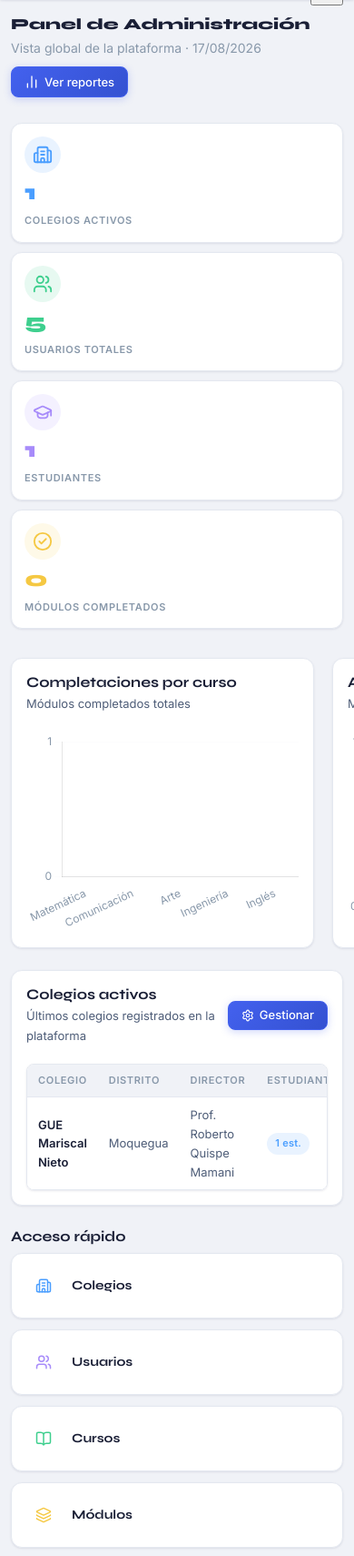
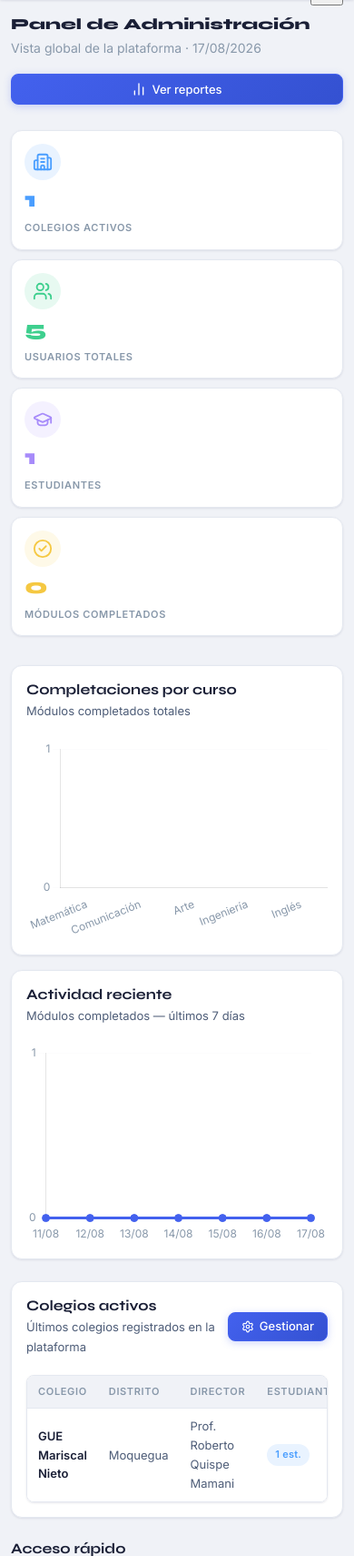
Before and after one commit to andreTYS/Stellar, a PHP site: page /admin/index.php in a window 390 px wide; the page is wider, and only the part inside the window is pictured. Shown: the part 48-1758 px from the top of that part at 91% size. Run offline with PHP 8.4, Linux system fonts and the light colour scheme; the visitor is signed in with stand-in values (Sample User, id 1); data comes from the database, SQL or seed files in the repository; data that the repository does not hold is empty.

Commit message:
fix: responsive layout and visual polish across all role dashboards
- Replace non-existent .page-header class with .page-action-header
  on all 9 affected pages (admin, docente, practicante, admin_colegio,
  estudiante) — this was the root cause of header layout distortion
- Add .charts-row CSS class and apply to admin dashboard charts grid
  so it stacks to single column on mobile (≤768px)
- Add .aulas-grid CSS class and apply to docente aula cards grid
- Add .course-hero-inner CSS class and apply to estudiante/curso.php
  hero card so icon + text stack vertically on small screens
- Add .sidebar-layout CSS class (280px + 1fr, stacks on mobile) and
  apply to admin_colegio/modulos.php two-column layout
- Add .form-row-2 CSS class (1fr 1fr, stacks on ≤640px) and apply
  to practicante/asistencia.php session form fields
- Remove duplicate $extraCss=['sidebar.css'] from admin_colegio/index.php
  (header.php already includes sidebar.css for all pages)

```diff
--- a/admin/index.php
+++ b/admin/index.php
@@ -29,7 +29,7 @@ require_once __DIR__ . '/../includes/header.php';
 ?>
 
 <!-- Page header -->
-<div class="page-header flex justify-between items-center">
+<div class="page-action-header">
   <div>
     <h1 class="page-title">Panel de Administración</h1>
     <p class="page-subtitle">Vista global de la plataforma · <?= date('d/m/Y') ?></p>
@@ -73,7 +73,7 @@ require_once __DIR__ . '/../includes/header.php';
 </div>
 
 <!-- Charts row -->
-<div style="display:grid;grid-template-columns:1fr 1fr;gap:20px;margin-bottom:24px">
+<div class="charts-row">
 
   <!-- Completaciones por curso -->
   <div class="card">
--- a/admin_colegio/aulas.php
+++ b/admin_colegio/aulas.php
@@ -190,7 +190,7 @@ $extraCss  = ['sidebar.css'];
 include __DIR__ . '/../includes/header.php';
 ?>
 
-<div class="page-header flex justify-between items-center">
+<div class="page-action-header">
   <div>
     <h1 class="page-title">Aulas</h1>
     <p class="page-subtitle">Crea y gestiona las aulas de tu colegio</p>
--- a/admin_colegio/index.php
+++ b/admin_colegio/index.php
@@ -105,11 +105,10 @@ $aulas = $stmtAulaList->fetchAll();
 // ── Page setup ────────────────────────────────────────────────
 $pageTitle = 'Dashboard Institucional';
 $activeNav = 'dashboard';
-$extraCss  = ['sidebar.css'];
 include __DIR__ . '/../includes/header.php';
 ?>
 
-<div class="page-header flex justify-between items-center">
+<div class="page-action-header">
   <div>
     <h1 class="page-title"><?= $colegioNombre ?></h1>
     <p class="page-subtitle">Panel de gestión institucional · <?= date('d/m/Y') ?></p>
--- a/admin_colegio/modulos.php
+++ b/admin_colegio/modulos.php
@@ -71,7 +71,7 @@ require_once __DIR__ . '/../includes/header.php';
   </div>
   <?php endif; ?>
 
-  <div style="display:grid;grid-template-columns:280px 1fr;gap:24px;align-items:start;">
+  <div class="sidebar-layout">
     <!-- Aula selector -->
     <div class="card">
       <h2 class="card-title" style="margin-bottom:16px;">Seleccionar aula</h2>
--- a/assets/css/stellar.css
+++ b/assets/css/stellar.css
@@ -1755,3 +1755,121 @@ select.form-control { height: 40px; }
   .page-content { padding: 0 !important; max-width: none !important; }
   .card { box-shadow: none !important; border: 1px solid #e0e0e0 !important; }
 }
+
+/* ── table-wrap alias — fully styled (matches table-wrapper) ── */
+.table-wrap {
+  width: 100%;
+  overflow-x: auto;
+  background: var(--bg-card);
+  border: 1px solid var(--bg-border);
+  border-radius: var(--radius);
+  box-shadow: var(--shadow-sm);
+}
+.table {
+  width: 100%;
+  border-collapse: collapse;
+  font-size: 13px;
+}
+
+/* ── Empty-icon (used in practicante / admin_colegio) ────────── */
+.empty-icon {
+  display: flex;
+  justify-content: center;
+  align-items: center;
+  margin-bottom: 12px;
+  color: var(--text-muted);
+  opacity: 0.4;
+}
+
+/* ── Page action header — title left, CTA right ──────────────── */
+/* Use <div class="page-action-header"> instead of inline flex   */
+.page-action-header {
+  display: flex;
+  align-items: flex-start;
+  justify-content: space-between;
+  gap: 16px;
+  margin-bottom: 28px;
+  flex-wrap: wrap;
+}
+.page-action-header .page-title   { margin-bottom: 4px; }
+.page-action-header .page-subtitle { margin-top: 4px; }
+
+/* ── Responsive 2-column charts row ─────────────────────────── */
+.charts-row {
+  display: grid;
+  grid-template-columns: 1fr 1fr;
+  gap: 20px;
+  margin-bottom: 24px;
+}
+
+/* ── Course hero inner layout ────────────────────────────────── */
+.course-hero-inner {
+  display: flex;
+  align-items: center;
+  gap: 20px;
+}
+
+/* ── Aulas / modules grid ────────────────────────────────────── */
+.aulas-grid {
+  display: grid;
+  grid-template-columns: repeat(auto-fill, minmax(260px, 1fr));
+  gap: 14px;
+}
+
+/* ── Stat icon Lucide size normalization ─────────────────────── */
+.stat-icon [data-lucide],
+.stat-icon svg {
+  width: 20px;
+  height: 20px;
+}
+
+/* ── Responsive overrides ────────────────────────────────────── */
+@media (max-width: 768px) {
+  .charts-row { grid-template-columns: 1fr; gap: 16px; }
+  .aulas-grid { grid-template-columns: 1fr; }
+  .module-title { white-space: normal; }
+}
+
+@media (max-width: 640px) {
+  .page-action-header { flex-direction: column; }
+  .page-action-header > .btn,
+  .page-action-header > a.btn { width: 100%; justify-content: center; }
+
+  .course-hero-inner {
+    flex-direction: column;
+    align-items: flex-start;
+    gap: 14px;
+  }
+  .course-hero-inner > div:first-child {
+    /* the color square */
+    width: 56px !important;
+    height: 56px !important;
+    font-size: 28px !important;
+  }
+
+  .aulas-grid { grid-template-columns: 1fr; }
+}
+
+/* ── Sidebar+content two-column layout ───────────────────────── */
+.sidebar-layout {
+  display: grid;
+  grid-template-columns: 280px 1fr;
+  gap: 24px;
+  align-items: start;
+}
+
+@media (max-width: 768px) {
+  .sidebar-layout { grid-template-columns: 1fr; }
+}
+
+/* ── Form 2-col grid (stacks on mobile) ─────────────────────── */
+.form-row-2 {
+  display: grid;
+  grid-template-columns: 1fr 1fr;
+  gap: 16px;
+  margin-bottom: 16px;
+}
+
+@media (max-width: 640px) {
+  .form-row-2 { grid-template-columns: 1fr; }
+}
--- a/docente/index.php
+++ b/docente/index.php
@@ -45,7 +45,7 @@ require_once __DIR__ . '/../includes/header.php';
 ?>
 
 <!-- Page header -->
-<div class="page-header flex justify-between items-center">
+<div class="page-action-header">
   <div>
     <h1 class="page-title">¡Hola, <?= sanitize($user['nombre'] ?? 'Docente') ?>!</h1>
     <p class="page-subtitle">Resumen de tus aulas y progreso de estudiantes</p>
@@ -114,7 +114,7 @@ require_once __DIR__ . '/../includes/header.php';
     <p class="empty-state-desc">Contacta al director para que te asigne un aula.</p>
   </div>
   <?php else: ?>
-  <div style="display:grid;grid-template-columns:repeat(auto-fill,minmax(260px,1fr));gap:14px">
+  <div class="aulas-grid">
     <?php foreach ($aulas as $aula):
       $n     = (int)$aula['total_estudiantes'];
       $comp  = (int)$aula['modulos_completados'];
--- a/estudiante/certificados.php
+++ b/estudiante/certificados.php
@@ -41,7 +41,7 @@ require_once __DIR__ . '/../includes/header.php';
 ?>
 
 <!-- Page header -->
-<div class="page-header flex justify-between items-center" style="flex-wrap:wrap;gap:16px;">
+<div class="page-action-header">
   <div>
     <h1 class="page-title">Mis Certificados</h1>
     <p class="page-subtitle">
--- a/estudiante/curso.php
+++ b/estudiante/curso.php
@@ -70,7 +70,7 @@ include __DIR__ . '/../includes/header.php';
 <!-- Course hero card -->
 <div class="card mb-28"
      style="border-color:<?= $color ?>40;background:linear-gradient(135deg,<?= $color ?>0d,var(--bg-surface))">
-  <div class="flex items-center gap-20">
+  <div class="course-hero-inner">
     <div style="width:72px;height:72px;border-radius:16px;background:<?= $color ?>;display:flex;align-items:center;justify-content:center;flex-shrink:0;font-family:'Syne',sans-serif;font-weight:800;font-size:36px;color:#fff;user-select:none"><?= htmlspecialchars($initial) ?></div>
     <div class="flex-1">
       <h1 class="page-title mb-8" style="color:<?= $color ?>"><?= sanitize($curso['nombre']) ?></h1>
--- a/estudiante/portafolio.php
+++ b/estudiante/portafolio.php
@@ -49,7 +49,7 @@ require_once __DIR__ . '/../includes/header.php';
 ?>
 
 <!-- Page header -->
-<div class="page-header flex justify-between items-center">
+<div class="page-action-header">
   <div>
     <h1 class="page-title">Mi Portafolio</h1>
     <p class="page-subtitle">
--- a/practicante/asistencia.php
+++ b/practicante/asistencia.php
@@ -81,7 +81,7 @@ $activeNav = 'sesiones';
 include __DIR__ . '/../includes/header.php';
 ?>
 
-<div class="page-header flex justify-between items-center">
+<div class="page-action-header">
   <div>
     <h1 class="page-title">Registrar Sesión</h1>
     <p class="page-subtitle">Documenta la sesión de clase y toma asistencia</p>
@@ -100,7 +100,7 @@ include __DIR__ . '/../includes/header.php';
   <form method="post" action="<?= BASE_URL ?>/practicante/asistencia.php"
         enctype="multipart/form-data" id="formSesion">
 
-    <div style="display:grid;grid-template-columns:1fr 1fr;gap:16px;margin-bottom:16px">
+    <div class="form-row-2">
 
       <!-- Aula -->
       <div>
--- a/practicante/index.php
+++ b/practicante/index.php
@@ -35,7 +35,7 @@ $activeNav = 'dashboard';
 include __DIR__ . '/../includes/header.php';
 ?>
 
-<div class="page-header flex justify-between items-center">
+<div class="page-action-header">
   <div>
     <h1 class="page-title">¡Hola, <?= sanitize($user['nombre'] ?? 'Practicante') ?>!</h1>
     <p class="page-subtitle">Gestiona tus aulas y registra el progreso de las sesiones</p>
--- a/practicante/modulo.php
+++ b/practicante/modulo.php
@@ -74,7 +74,7 @@ include __DIR__ . '/../includes/header.php';
 </div>
 
 <!-- ── Page header ──────────────────────────────────────────── -->
-<div class="page-header flex justify-between items-center no-print">
+<div class="page-action-header no-print">
   <div>
     <a href="<?= BASE_URL ?>/practicante/index.php"
        class="flex items-center gap-8 text-muted text-sm mb-8"
--- a/practicante/sesiones.php
+++ b/practicante/sesiones.php
@@ -15,7 +15,7 @@ $activeNav = 'sesiones';
 include __DIR__ . '/../includes/header.php';
 ?>
 
-<div class="page-header flex justify-between items-center">
+<div class="page-action-header">
   <div>
     <h1 class="page-title">Mis Sesiones</h1>
     <p class="page-subtitle">Historial de sesiones registradas</p>
```
